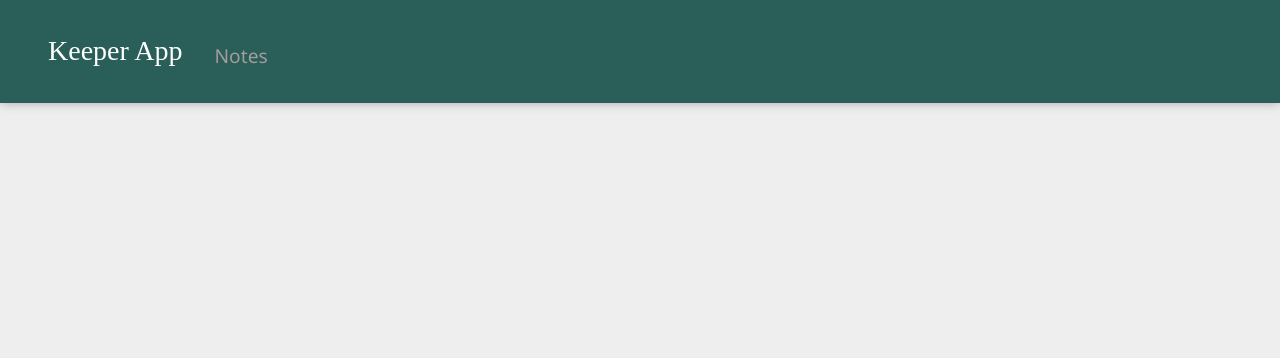
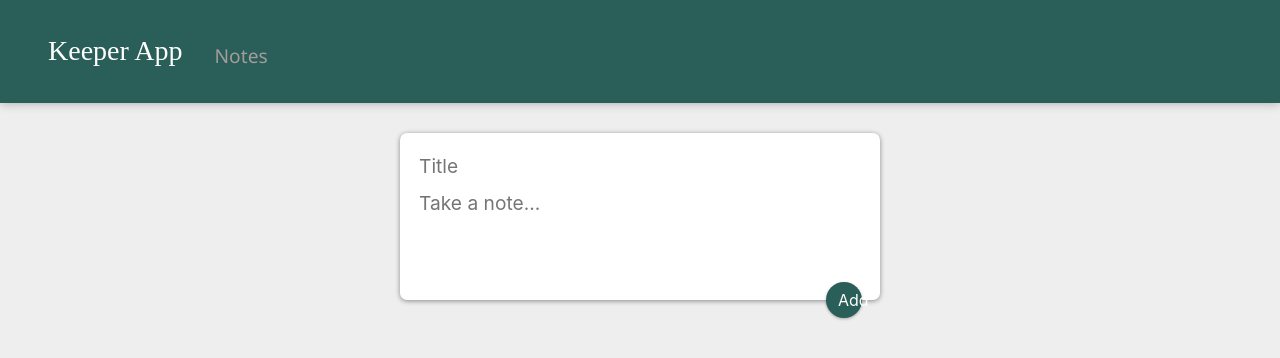
Before and after one commit to safwanamani/Keeper-App, a React (Create React App) app in the folder keeper-client/: page / in a window 1280 px wide. Shown: the top 358 px of the page. Built offline with nearby package versions, Linux system fonts and the light colour scheme; a web font is replaced by a local one.

Commit message:
Add the Create note form, implement the addnote functionality

```diff
--- a/keeper-client/public/css/style.css
+++ b/keeper-client/public/css/style.css
@@ -32,3 +32,54 @@ header {
 .nav-link:hover {
     color: #fff;
 }
+.note {
+    background: #fff;
+    border-radius: 7px;
+    box-shadow: 0 2px 5px #ccc;
+    padding: 10px;
+    width: 240px;
+    margin: 16px;
+    float: left;
+}
+.note h1 {
+    font-size: 1.1em;
+    margin-bottom: 6px;
+}.note p {
+    font-size: 1.1em;
+    margin-bottom: 10px;
+    white-space: pre-wrap;
+    word-wrap: break-word;
+}
+form.create-note {
+    position: relative;
+    width: 480px;
+    margin: 30px auto 20px auto;
+    background: #fff;
+    padding: 15px;
+    border-radius: 7px;
+    box-shadow: 0 1px 5px rgb(138, 137, 137);
+}
+form.create-note input, form.create-note textarea {
+    width: 100%;
+    border: none;
+    padding: 4px;
+    outline: none;
+    font-size: 1.2rem;
+    outline: none;
+    font-family: inherit;
+    resize: none;
+}
+form.create-note button {
+    position: absolute;
+    right: 18px;
+    bottom: -18px;
+    background: #295f58;
+    color: #fff;
+    border: none;
+    border-radius: 50%;
+    width: 36px;
+    height: 36px;
+    box-shadow: 0 1px 3px rgba(0, 0, 0, 0.3);
+    cursor: pointer;
+    outline: none;
+}
--- a/keeper-client/src/components/App.js
+++ b/keeper-client/src/components/App.js
@@ -1,6 +1,8 @@
 import React from "react";
 import {BrowserRouter as Router, Route} from "react-router-dom";
 import Header from "./Header";
+import Note from "./Note";
+import Home from "./Home"
 
 function App() {
   return (
@@ -8,6 +10,8 @@ function App() {
       <div className="App">
         <Header />
       </div>
+      <Route path="/" exact component={Home} />
+      {/* <Route path="/notes" component={Note} /> */}
     </Router>
   );
 }
--- /dev/null
+++ b/keeper-client/src/components/CreateNote.jsx
@@ -0,0 +1,41 @@
+import React, { useState } from 'react';
+import { Button, Form } from 'react-bootstrap';
+
+function CreateNote(props) {
+    const [note, setNote] = useState({
+        title: "",
+        content: ""
+    });
+
+    function handleChange(event) {
+        const { name, value } = event.target;
+
+        setNote(prevNote => {
+            return{
+            ...prevNote,
+            [name]: value
+            }
+        })
+    }
+
+    function submitNote(event) {
+        props.onAdd(note)
+        event.preventDefault();
+    }
+
+    return (
+        <Form className="create-note">
+            <input name="title" value={note.title} onChange={handleChange} placeholder="Title" />
+            <textarea
+                name="content"
+                value={note.content}
+                onChange={handleChange}
+                placeholder="Take a note..."
+                rows="3"
+            />
+            <Button onClick={submitNote}>Add</Button>
+        </Form>
+    )
+}
+
+export default CreateNote;
--- a/keeper-client/src/components/Header.jsx
+++ b/keeper-client/src/components/Header.jsx
@@ -1,4 +1,3 @@
-import { render } from "@testing-library/react";
 import React from 'react';
 import { Navbar, Nav } from 'react-bootstrap';
 
--- /dev/null
+++ b/keeper-client/src/components/Home.jsx
@@ -0,0 +1,28 @@
+import React, { useState } from 'react';
+import CreateNote from "./CreateNote";
+import NotesEntry from "./NotesEntry";
+
+function Home() {
+    const [notes, setNotes] = useState([]);
+
+    function addNote(newNote) {
+        setNotes(prevNotes => {
+            return [...prevNotes, newNote]
+        })
+    }
+    return(
+        <>
+        <CreateNote
+            onAdd={addNote}
+        />
+        {notes.map((noteItem) => {
+            return <NotesEntry
+                Title={noteItem.title}
+                Content={noteItem.content}
+            />
+        })}
+        </>
+    )
+}
+
+export default Home;
--- /dev/null
+++ b/keeper-client/src/components/Note.jsx
@@ -0,0 +1,21 @@
+import React, { useState } from 'react';
+import Entry from './NotesEntry';
+
+function Note() {
+    const [notes, setNotes] = useState([]);
+
+    return (
+        <>
+            {notes.map(note => {
+                return <Entry
+                    key={note.id}
+                    Title={note.title}
+                    Content={note.content}
+                />
+
+            })}
+        </>
+    )
+}
+
+export default Note;
--- /dev/null
+++ b/keeper-client/src/components/NotesEntry.jsx
@@ -0,0 +1,12 @@
+import React from 'react';
+
+function notesEntry(props) {
+    return(
+        <div class="note">
+            <h1>{props.Title}</h1>
+            <p>{props.Content}</p>
+        </div>
+    )
+}
+
+export default notesEntry;
```
Also changed, not shown: 1 other file (tests, documents, lock files or other folders).
